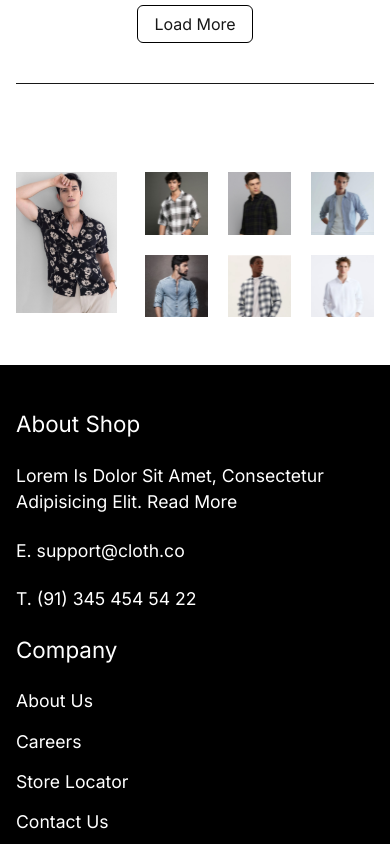
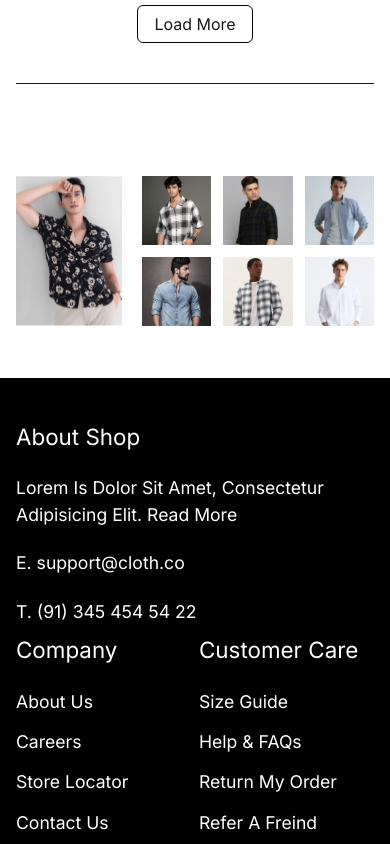
Before and after one commit to Rohit17112003/jifox, a Next.js app: page / in a window 390 px wide. Shown: the part 6320-7164 px from the top of the page. Built offline with nearby package versions, Linux system fonts and the light colour scheme; a web font is replaced by a local one.

Commit message:
footer update

```diff
--- a/src/components/Footer/Footer.jsx
+++ b/src/components/Footer/Footer.jsx
@@ -4,8 +4,8 @@ const Footer = () => {
   return (
     <>
       <div className=" w-full  bg-[#000] px-4 md:px-36  pb-10 overflow-x-hidden">
-        <div className=" grid grid-flow-row grid-cols-1 sm:grid-cols-6 gap-5 md:gap-8 mt-10 pt-0.5">
-          <div className="text-[#fff] flex flex-col gap-5.5 md:text-[0.91rem] text-[1.1rem] md:col-span-2">
+        <div className=" grid grid-flow-row grid-cols-2 sm:grid-cols-6 gap-2 md:gap-8 mt-10 pt-0.5">
+          <div className="text-[#fff] flex flex-col gap-5.5 md:text-[0.91rem] text-[1.1rem] col-span-2">
             <h1 className="cursor-pointer md:text-[1.1rem] text-[1.4rem]">
               About Shop
             </h1>
--- a/src/components/Home/Instagram.jsx
+++ b/src/components/Home/Instagram.jsx
@@ -1,11 +1,11 @@
 const Instagram = () => {
   const design = (
     <>
-      <div className="grid grid-cols-3 px-4 md:px-36 py-12 gap-7">
-        <div className=" col-span-1">
-          <img src="../home/Rectangle 51.svg" />
+      <div className="grid grid-cols-3 px-4 md:px-36 py-12 md:gap-7 gap-5">
+        <div className=" col-span-1 md:py-1 py-0">
+          <img src="../home/Rectangle 51.svg"  className="w-full h-full"/>
         </div>
-        <div className="col-span-2 grid grid-cols-3 gap-5">
+        <div className="col-span-2 grid grid-cols-3 md:gap-5 gap-3 py-1 md:py-0">
           <img src="../home/Rectangle 53.svg" className="h-full" />
           <img src="../home/Rectangle 54.svg" className="h-full" />
           <img src="../home/Rectangle 55.svg" className="h-full" />
```
